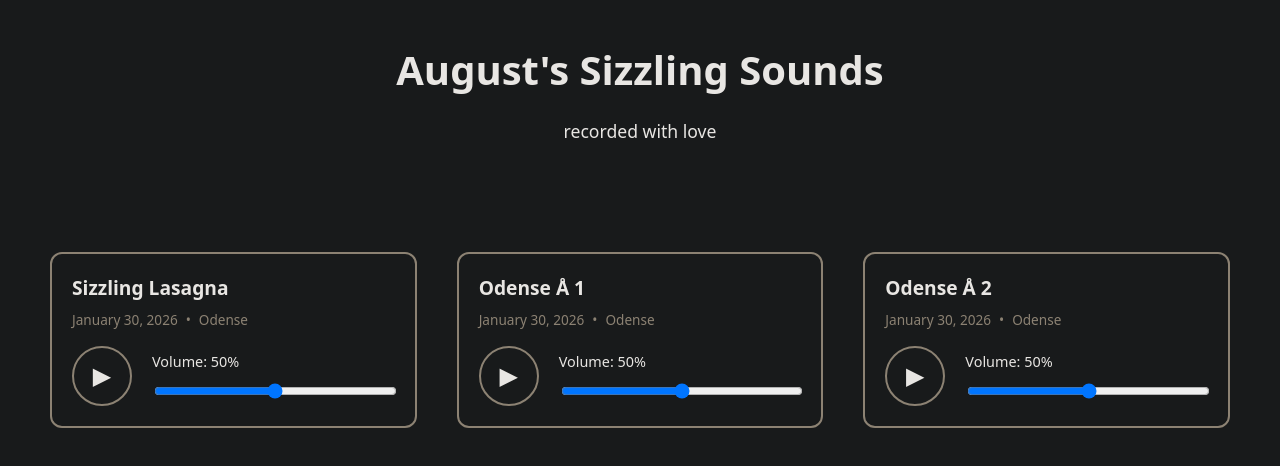
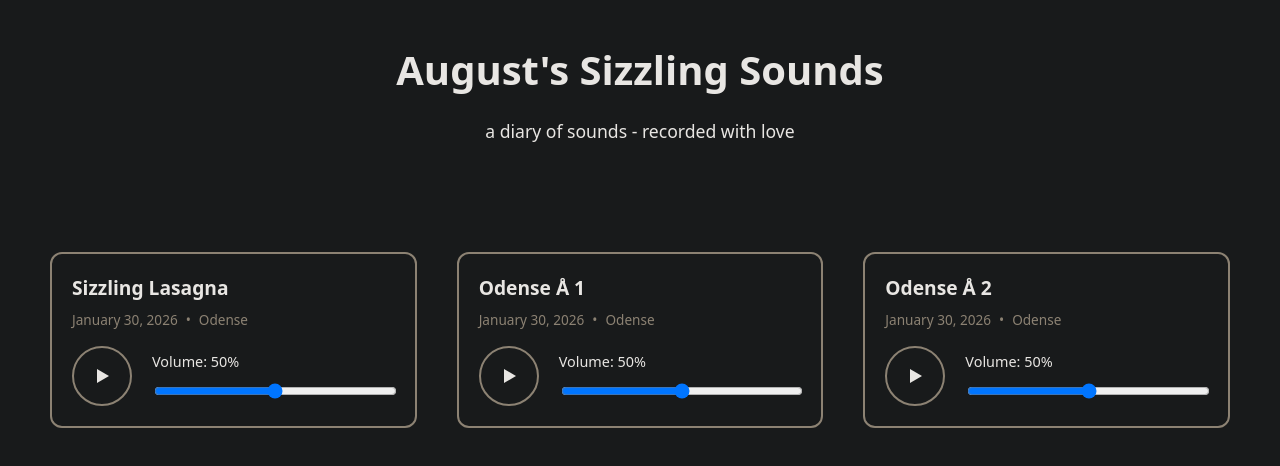
Before and after one commit to augustdominik/ambiences, a React (Vite) app: page / in a window 1280 px wide. Shown: the top 466 px of the page. Built offline with nearby package versions, Linux system fonts and the light colour scheme; no server answers.

Commit message:
play icons

```diff
--- a/src/App.jsx
+++ b/src/App.jsx
@@ -32,7 +32,7 @@ function App() {
     <div className="app">
       <header>
         <h1>August's Sizzling Sounds</h1>
-        <p>recorded with love</p>
+        <p>a diary of sounds - recorded with love</p>
       </header>
       <div className="sound-grid">
         {sounds.map((sound) => (
--- a/src/components/SoundPlayer.css
+++ b/src/components/SoundPlayer.css
@@ -36,13 +36,17 @@
   border: 2px solid #8c8273;
   background: #181a1b;
   color: #e8e6e3;
-  font-size: 24px;
   cursor: pointer;
   transition: transform 0.2s;
   display: flex;
   align-items: center;
   justify-content: center;
   flex-shrink: 0;
+  padding: 0;
+}
+
+.play-button svg {
+  display: block;
 }
 
 .play-button:hover {
--- a/src/components/SoundPlayer.jsx
+++ b/src/components/SoundPlayer.jsx
@@ -142,7 +142,18 @@ export default function SoundPlayer({ name, audioSrc, date, place }) {
           className="play-button"
           disabled={isLoading}
         >
-          {isLoading ? <div className="spinner"></div> : isPlaying ? '⏸' : '▶'}
+          {isLoading ? (
+            <div className="spinner"></div>
+          ) : isPlaying ? (
+            <svg width="20" height="20" viewBox="0 0 20 20" fill="none">
+              <rect x="4" y="3" width="4" height="14" fill="currentColor" />
+              <rect x="12" y="3" width="4" height="14" fill="currentColor" />
+            </svg>
+          ) : (
+            <svg width="20" height="20" viewBox="0 0 20 20" fill="none">
+              <path d="M5 3L17 10L5 17V3Z" fill="currentColor" />
+            </svg>
+          )}
         </button>
 
         <div className="volume-control">
```
